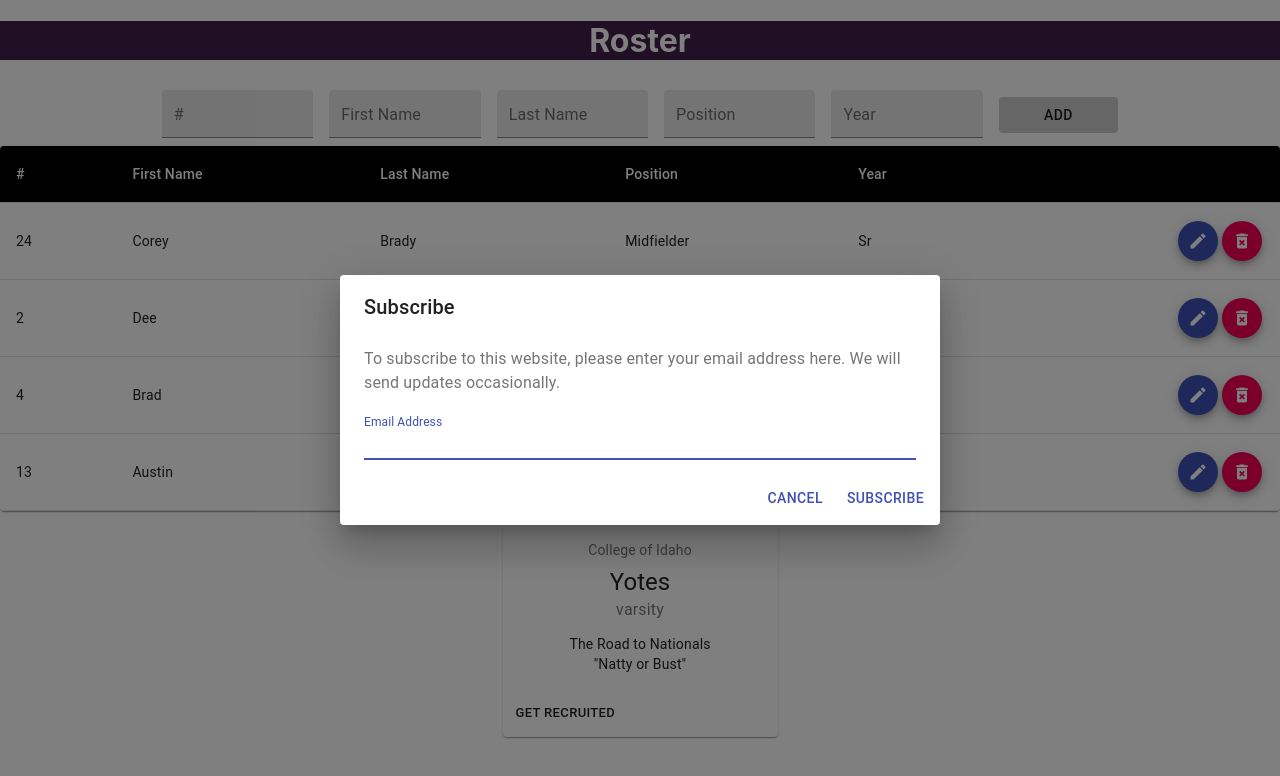
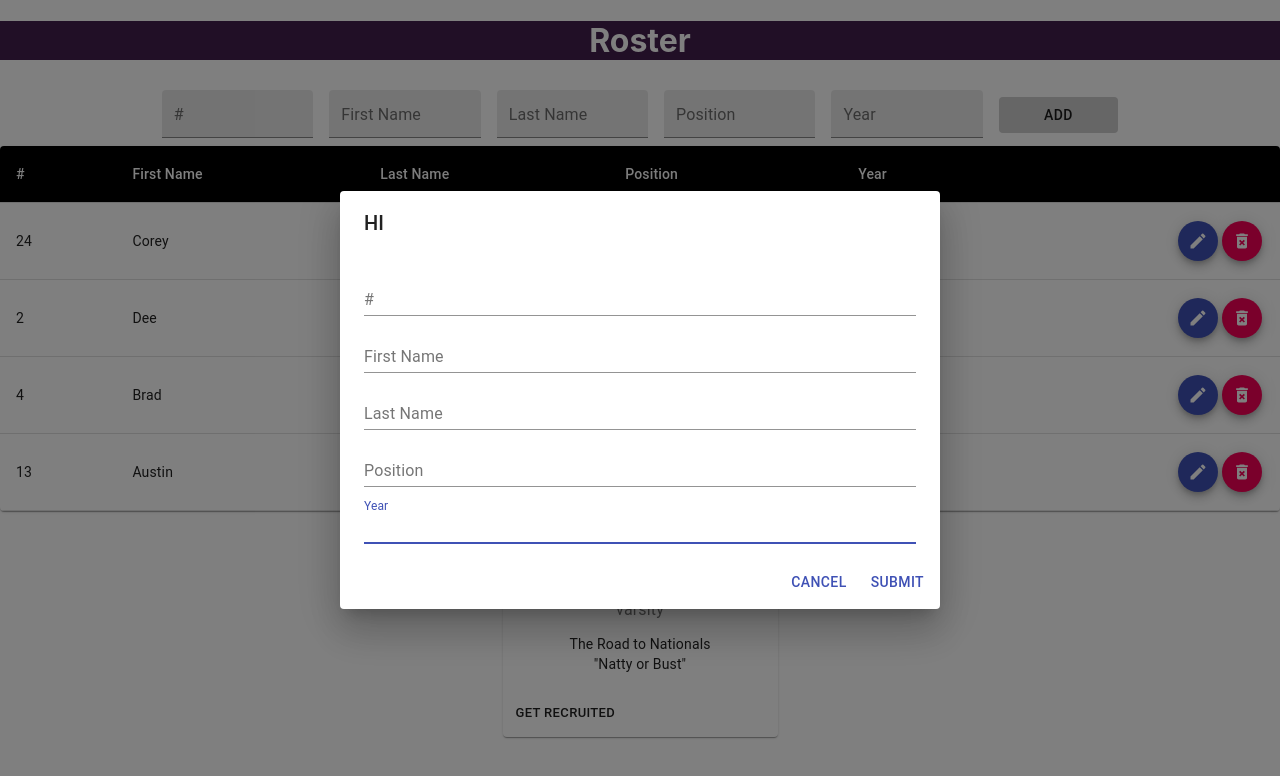
Before and after one commit to reedm26/playerportal, a React (Create React App) app: page / in a window 1280 px wide. Both pictures are taken after a click on the button 1197 px from the left and 240 px from the top of the page. Shown: the top 776 px of the page. Built offline with nearby package versions, Linux system fonts and the light colour scheme.

Commit message:
tried to use presistent file

```diff
--- a/src/App.js
+++ b/src/App.js
@@ -5,6 +5,7 @@ import Players from "./Components/Player/Players";
 import TeamCard from "./Components/Team/TeamCard";
 import PlayerForum from "./Components/Player/PlayerForum";
 import EditDialog from "./Components/EditDialog";
+import UsePersistedState from "./Persistent";
 
 const App = (props) => {
   const [playersState, setPlayersState] = useState({
@@ -45,17 +46,19 @@ const App = (props) => {
   });
 
   const formSubmitHandler = (newPlayer) => {
-    playersState.players.push(newPlayer);
+    const players = playersState.players;
     setPlayersState({
-      players: playersState.players,
+      players: [...players, newPlayer],
     });
   };
 
   const deletePlayer = (id) => {
+    const players = playersState.players.filter((player) => player.id !== id);
     setPlayersState({
-      players: [...playersState.players.filter((players) => players.id !== id)],
+      players: players,
     });
   };
+
   return (
     <div className="App">
       <NavBar />
--- a/src/Components/EditDialog.js
+++ b/src/Components/EditDialog.js
@@ -13,18 +13,46 @@ function EditDialog(props) {
   return (
     <div>
       <Dialog open={props.open} aria-labelledby="form-dialog-title">
-        <DialogTitle id="form-dialog-title">Subscribe</DialogTitle>
+        <DialogTitle id="form-dialog-title">HI{props.id}</DialogTitle>
         <DialogContent>
-          <DialogContentText>
-            To subscribe to this website, please enter your email address here.
-            We will send updates occasionally.
-          </DialogContentText>
           <TextField
             autoFocus
             margin="dense"
             id="name"
-            label="Email Address"
-            type="email"
+            label="#"
+            name="number"
+            fullWidth
+          />
+          <TextField
+            autoFocus
+            margin="dense"
+            id="name"
+            label="First Name"
+            name="firstName"
+            fullWidth
+          />
+          <TextField
+            autoFocus
+            margin="dense"
+            id="name"
+            label="Last Name"
+            name="lastName"
+            fullWidth
+          />
+          <TextField
+            autoFocus
+            margin="dense"
+            id="name"
+            label="Position"
+            name="position"
+            fullWidth
+          />
+          <TextField
+            autoFocus
+            margin="dense"
+            id="name"
+            label="Year"
+            name="year"
             fullWidth
           />
         </DialogContent>
@@ -33,7 +61,7 @@ function EditDialog(props) {
             Cancel
           </Button>
           <Button onClick={props.handleClose} color="primary">
-            Subscribe
+            Submit
           </Button>
         </DialogActions>
       </Dialog>
--- a/src/Components/Player/PlayerInfo.js
+++ b/src/Components/Player/PlayerInfo.js
@@ -25,10 +25,13 @@ function PlayerInfo(props) {
 
   const handleClickOpen = () => {
     setOpen(true);
+
+    console.log(props.player);
   };
 
   const handleClose = () => {
     setOpen(false);
+    console.log(props.player.id);
   };
 
   return (
--- a/src/Persistent.js
+++ b/src/Persistent.js
@@ -1,7 +1,7 @@
 import React, { useState, useEffect } from "react";
 
-function usePersistedState(key, playersState) {
-  const [state, setPlayerState] = React.useState(
+function UsePersistedState(key, playersState) {
+  const [state, setPlayersState] = React.useState(
     () => JSON.parse(localStorage.getItem(key)) || playersState
   );
   useEffect(() => {
@@ -9,3 +9,5 @@ function usePersistedState(key, playersState) {
   }, [key, playersState]);
   return [playersState, setPlayersState];
 }
+
+export default UsePersistedState;
```
